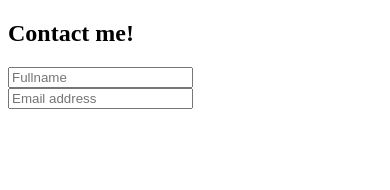
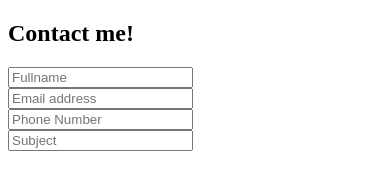
Before and after one commit to AElozinoLopez/form-submission, a plain HTML site: page index.html in a window 390 px wide. Drawn offline with Linux system fonts and the light colour scheme.

Commit message:
Added two more input field for phone and subject

```diff
--- a/index.html
+++ b/index.html
@@ -19,6 +19,7 @@
               class="item"
               autocomplete="off"
             />
+          </div>
 
           <div class="input-field field">
             <input
@@ -29,6 +30,25 @@
               autocomplete="off"
             />
           </div>
+
+          <div class="input-field field">
+            <input
+              type="text"
+              placeholder="Phone Number"
+              id="phone"
+              class="item"
+              autocomplete="off"
+            />
+          </div>
+
+          <div class="input-field field">
+            <input
+              type="text"
+              placeholder="Subject"
+              id="subject"
+              class="item"
+              autocomplete="off"
+            />
           </div>
         </div>
       </form>
```
Lines whose indentation alone changed are shown as unchanged.
